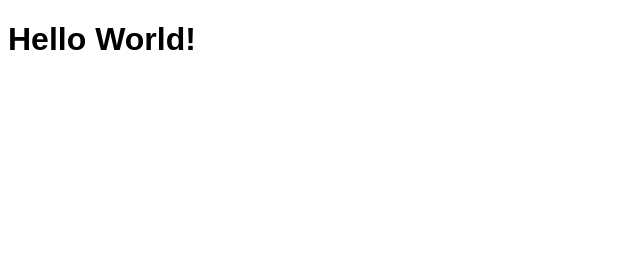
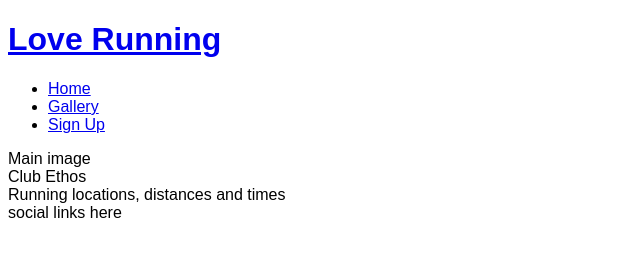
Before and after one commit to onur-CK/love-running, a plain HTML site: page index.html in a window 1280 px wide. Shown: the whole page, without its empty margins (0-640 px from the left). Drawn offline with Linux system fonts and the light colour scheme.

Commit message:
Add basic header structure

```diff
--- a/index.html
+++ b/index.html
@@ -13,7 +13,37 @@
 </head>
 
 <body>
-    <h1>Hello World!</h1>
+    <header>
+        <a href="index.html">
+            <h1>Love Running</h1>
+        </a>
+        <nav>
+            <ul>
+                <li>
+                    <a href="index.html">Home</a>
+                </li>
+                <li>
+                    <a href="#">Gallery</a>
+                </li>
+                <li>
+                    <a href="#">Sign Up</a>
+                </li>
+            </ul>
+        </nav>
+    </header>
+    <section>
+        Main image
+    </section>
+    <section>
+        Club Ethos
+    </section>
+    <section>
+        Running locations, distances and times
+    </section>
+    <footer>
+        social links here
+    </footer>
+
 </body>
 
 </html>
```
